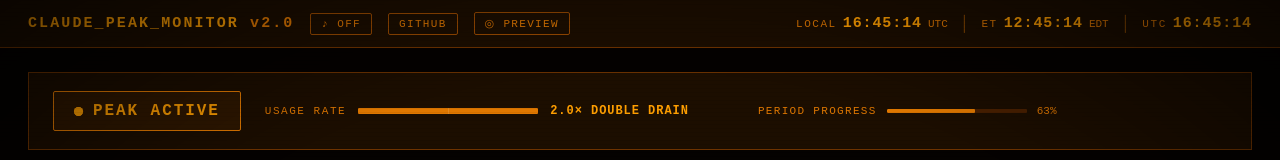
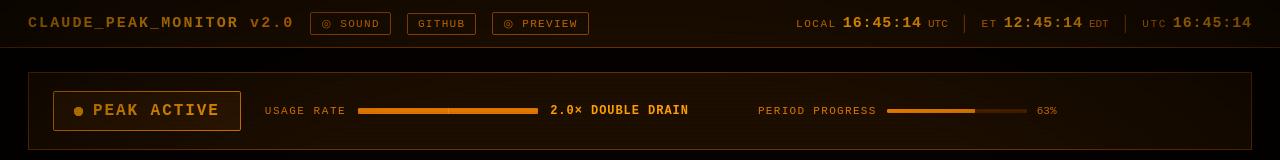
Before and after one commit to goforgold/claude-clock, a React (Vite) app: page / in a window 1280 px wide. Shown: the top 160 px of the page. Built offline with nearby package versions, Linux system fonts and the light colour scheme.

Commit message:
feat: play preview sound on audio enable, clearer sound icon

```diff
--- a/src/App.tsx
+++ b/src/App.tsx
@@ -317,6 +317,10 @@
     if (!audioEnabled) {
       if (!audioCtxRef.current) audioCtxRef.current = new AudioContext()
       else audioCtxRef.current.resume()
+      // Play a preview so the user hears the sound immediately on enable
+      const ctx = audioCtxRef.current
+      if (peakNow) playPeakStart(ctx)
+      else         playPeakEnd(ctx)
     }
     setAudioEnabled(e => !e)
   }
@@ -389,7 +393,7 @@
             onClick={toggleAudio}
             title={audioEnabled ? 'Disable audio alerts' : 'Enable audio alerts'}
           >
-            {audioEnabled ? '♪ ON' : '♪ OFF'}
+            {audioEnabled ? '◉ SOUND' : '◎ SOUND'}
           </button>
           <a
             href="https://github.com/goforgold/claude-clock"
```
